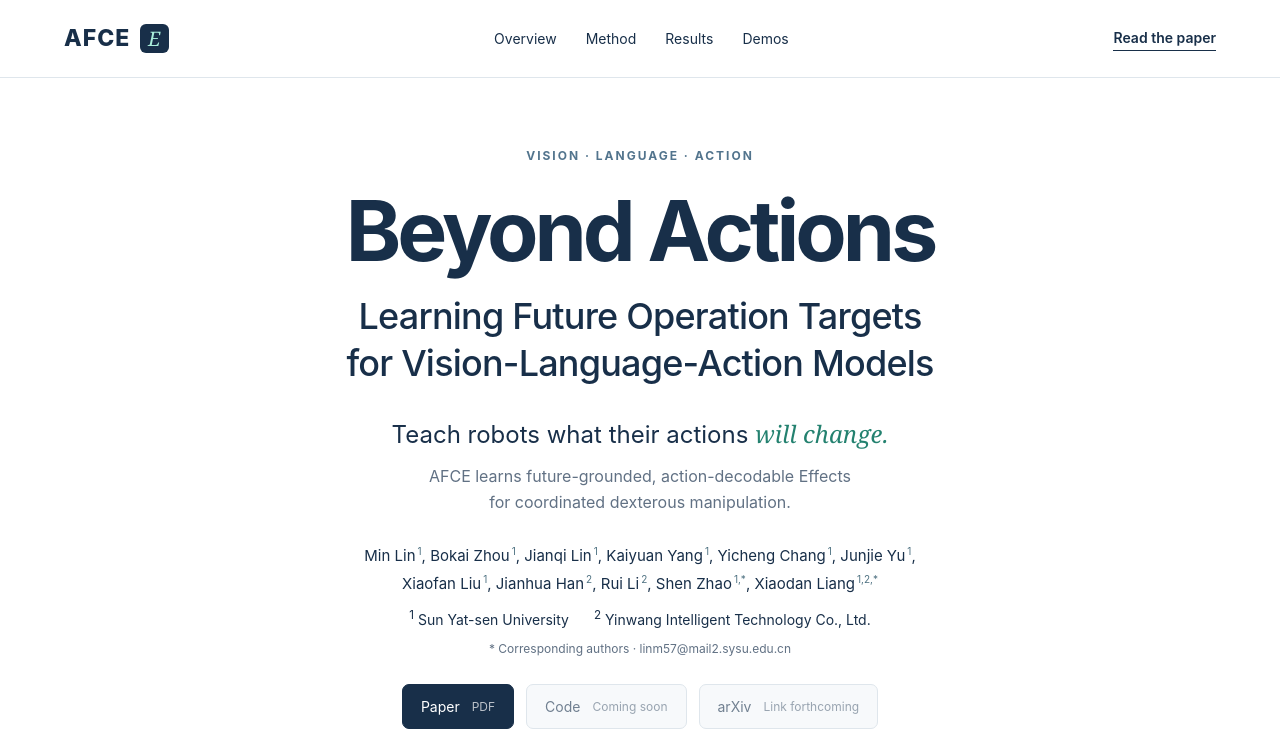
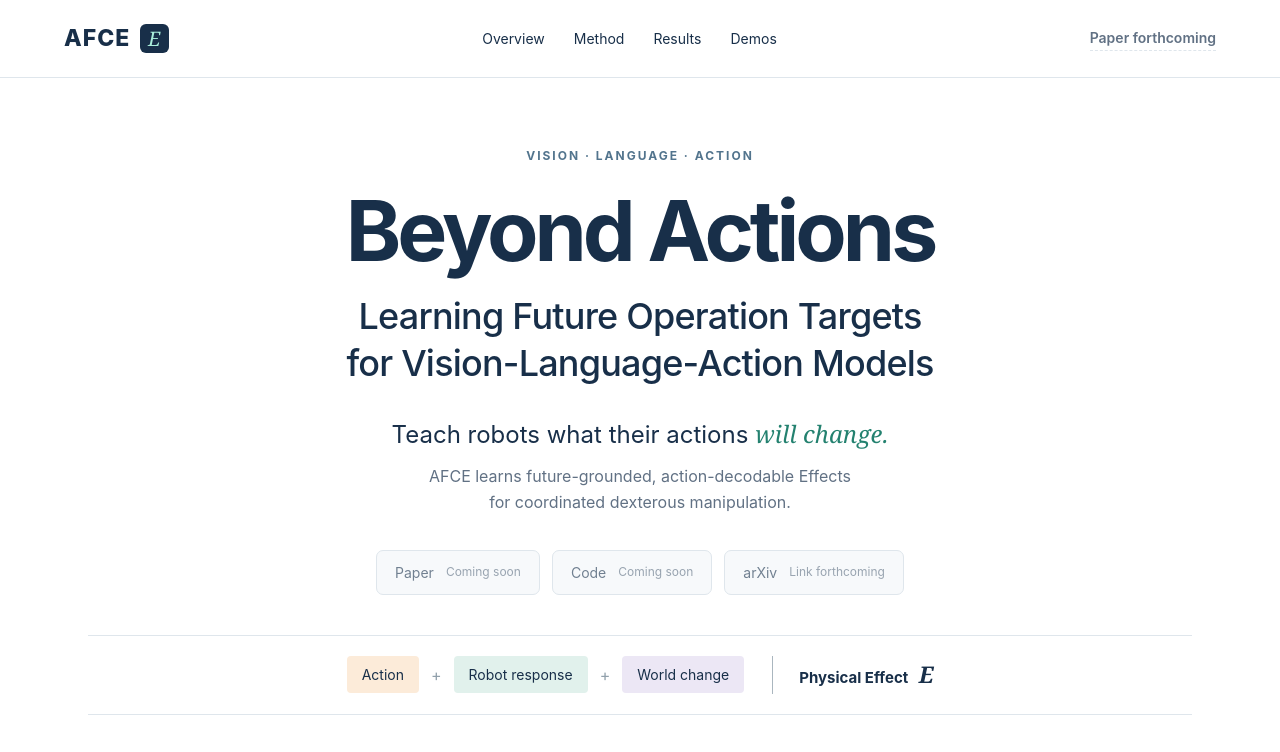
Before and after one commit to AFCEProject/AFCE-Web, a plain HTML site: page index.html in a window 1280 px wide. Shown: the top 752 px of the page. Drawn offline with Linux system fonts and the light colour scheme.

Commit message:
Strip personal identifiers and remove paper PDF from the site.
Co-authored-by: Cursor <cursoragent@cursor.com>

```diff
--- a/index.html
+++ b/index.html
@@ -17,7 +17,7 @@
       <a href="#results">Results</a>
       <a href="#demos">Demos</a>
     </nav>
-    <a class="nav-paper" href="assets/paper.pdf" target="_blank" rel="noopener">Read the paper</a>
+    <span class="nav-paper nav-paper-disabled" aria-disabled="true">Paper forthcoming</span>
   </header>
 
   <main>
@@ -32,24 +32,8 @@
         AFCE learns future-grounded, action-decodable Effects<br class="desktop">
         for coordinated dexterous manipulation.
       </p>
-      <div class="authors">
-        Min Lin<sup>1</sup>, Bokai Zhou<sup>1</sup>, Jianqi Lin<sup>1</sup>, Kaiyuan Yang<sup>1</sup>,
-        Yicheng Chang<sup>1</sup>, Junjie Yu<sup>1</sup>,<br class="desktop">
-        Xiaofan Liu<sup>1</sup>, Jianhua Han<sup>2</sup>, Rui Li<sup>2</sup>,
-        Shen Zhao<sup>1,*</sup>, Xiaodan Liang<sup>1,2,*</sup>
-      </div>
-      <div class="affiliations">
-        <span><sup>1</sup> Sun Yat-sen University</span>
-        <span><sup>2</sup> Yinwang Intelligent Technology Co., Ltd.</span>
-      </div>
-      <div class="correspondence">
-        * Corresponding authors ·
-        <a href="mailto:linm57@mail2.sysu.edu.cn">linm57@mail2.sysu.edu.cn</a>
-      </div>
       <div class="actions">
-        <a class="button primary" href="assets/paper.pdf" target="_blank" rel="noopener">
-          Paper <span>PDF</span>
-        </a>
+        <button disabled>Paper <span>Coming soon</span></button>
         <button disabled>Code <span>Coming soon</span></button>
         <button disabled>arXiv <span>Link forthcoming</span></button>
       </div>
@@ -294,7 +278,6 @@
   <footer>
     <a class="brand" href="#">AFCE<span class="brand-mark">E</span></a>
     <p>Action–Future Coupled Effect Learning</p>
-    <a href="mailto:linm57@mail2.sysu.edu.cn">Contact</a>
   </footer>
 
   <dialog id="lightbox">
--- a/style.css
+++ b/style.css
@@ -93,6 +93,12 @@ nav a:hover {
   border-bottom: 1px solid var(--ink);
 }
 
+.nav-paper-disabled {
+  border-bottom: 1px dashed var(--line);
+  color: var(--muted);
+  cursor: default;
+}
+
 /* Layout */
 main {
   max-width: 1160px;
@@ -156,39 +162,12 @@ h1 > span {
   margin: 0;
 }
 
-.authors {
-  font-size: 15px;
-  line-height: 1.9;
-  margin: 26px auto 7px;
-  max-width: 950px;
-}
-
-.authors sup {
-  color: #507383;
-  font-size: 10px;
-  margin-left: 2px;
-}
-
-.affiliations {
-  display: flex;
-  justify-content: center;
-  flex-wrap: wrap;
-  gap: 6px 25px;
-  font-size: 14px;
-}
-
-.correspondence {
-  font-size: 12px;
-  color: var(--muted);
-  margin: 8px 0;
-}
-
 .actions {
   display: flex;
   justify-content: center;
   gap: 12px;
   flex-wrap: wrap;
-  margin: 26px 0 40px;
+  margin: 34px 0 40px;
 }
 
 .actions button,
@@ -671,8 +650,9 @@ footer {
   padding: 30px 6%;
   display: flex;
   align-items: center;
-  justify-content: space-between;
-  gap: 20px;
+  justify-content: center;
+  gap: 24px;
+  flex-wrap: wrap;
   font-size: 14px;
   color: var(--muted);
 }
@@ -736,10 +716,6 @@ dialog img {
 
   .desktop {
     display: none;
-  }
-
-  .authors {
-    font-size: 14px;
   }
 
   .section-heading {
@@ -874,10 +850,6 @@ dialog img {
     line-height: 1.8;
   }
 
-  .affiliations {
-    font-size: 12px;
-  }
-
   .actions {
     gap: 7px;
   }
```
Also changed, not shown: 2 other files.
